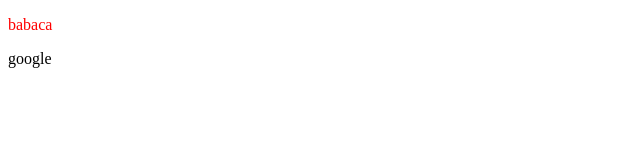
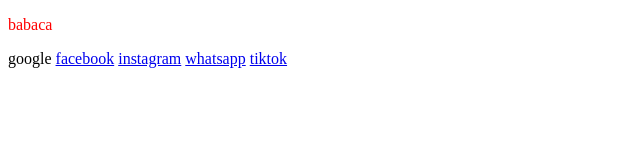
Before and after one commit to Marcos582/matem-tica2, a plain HTML site: page index.html in a window 1280 px wide. Shown: the whole page, without its empty margins (0-640 px from the left). Drawn offline with Linux system fonts and the light colour scheme.

Commit message:
Update index.html

```diff
--- a/index.html
+++ b/index.html
@@ -12,6 +12,10 @@
         </head>
         <body>
             <p class="p1">babaca</p>
-        <a href"www.">google</a>
+        <a href"www.google.com.br">google</a>
+        <a href="https://www.facebook.com">facebook</a>
+        <a href="https://www.instagram.com">instagram</a>
+         <a href="https://www.whatsapp.com">whatsapp</a>
+        <a href="https://www.tiktok.com">tiktok</a>
        </body>
     </html
```
